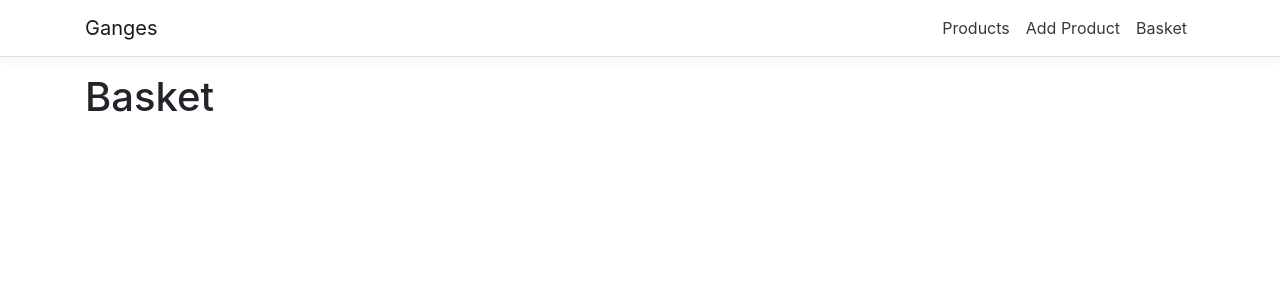
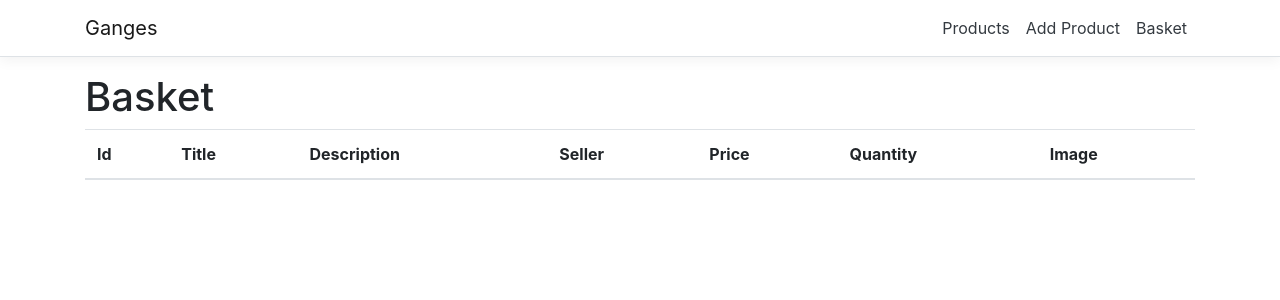
Before and after one commit to alexbobrob/ASP.NET-eShop-webapp, an Angular app in the folder Ganges/ClientApp/: page /basket in a window 1280 px wide. Shown: the top 300 px of the page. Built offline with nearby package versions, Linux system fonts and the light colour scheme.

Commit message:
Created a basket service to hold items that have been added to the basket. Added a button to the product component to add the basket. Updated basket component to display products in basket.

```diff
--- /dev/null
+++ b/Ganges/ClientApp/src/app/basket.service.ts
@@ -0,0 +1,20 @@
+import { Injectable } from '@angular/core';
+import { Product } from './product';
+
+@Injectable({
+  providedIn: 'root'
+})
+export class BasketService {
+
+  private products: Product[] = [];
+
+  constructor() { }
+
+  addProduct(product: Product) {
+    this.products.push(product);
+  }
+
+  getProducts() : Product[] {
+    return this.products;
+  }
+}
--- a/Ganges/ClientApp/src/app/basket/basket.component.css
+++ b/Ganges/ClientApp/src/app/basket/basket.component.css
@@ -0,0 +1,4 @@
+img {
+    height: auto;
+    max-width: 20%;
+}
--- a/Ganges/ClientApp/src/app/basket/basket.component.html
+++ b/Ganges/ClientApp/src/app/basket/basket.component.html
@@ -1 +1,26 @@
 <h1>Basket</h1>
+
+<table class="table table-striped" aria-labelledby="tableLabel" *ngIf="products;">
+    <thead>
+        <tr>
+            <th>Id</th>
+            <th>Title</th>
+            <th>Description</th>
+            <th>Seller</th>
+            <th>Price</th>
+            <th>Quantity</th>
+            <th>Image</th>
+        </tr>
+    </thead>
+    <tbody>
+        <tr *ngFor="let product of products">
+            <td>{{ product.id }}</td>
+            <td><a routerLink="/products/{{product.id}}">{{ product.title }}</a></td>
+            <td>{{ product.description }}</td>
+            <td>{{ product.seller }}</td>
+            <td>{{ product.price | currency }}</td>
+            <td>{{ product.quantity }}</td>
+            <td><img src="assets/{{product.imageUrl}}"/></td>
+        </tr>
+    </tbody>
+</table>
--- a/Ganges/ClientApp/src/app/basket/basket.component.ts
+++ b/Ganges/ClientApp/src/app/basket/basket.component.ts
@@ -1,4 +1,6 @@
 import { Component, OnInit } from '@angular/core';
+import { BasketService } from '../basket.service';
+import { Product } from '../product';
 
 @Component({
   selector: 'app-basket',
@@ -7,9 +9,12 @@ import { Component, OnInit } from '@angular/core';
 })
 export class BasketComponent implements OnInit {
 
-  constructor() { }
+  products: Product[]
+
+  constructor(private basketService: BasketService) { }
 
   ngOnInit() {
+    this.products = this.basketService.getProducts();
   }
 
 }
--- a/Ganges/ClientApp/src/app/product/product.component.html
+++ b/Ganges/ClientApp/src/app/product/product.component.html
@@ -10,7 +10,8 @@
         <p>Quantity: <input type="number" formControlName="quantity"/></p>
         <p>ImageUrl: <input type="text" formControlName="imageUrl"/></p>
         <button type="submit" [disabled]="!productForm.valid">Update</button>
-        <button (click)="onDelete(product.id)">Delete</button>
-        <img src="assets/{{product.imageUrl}}"/>
     </form>
+    <button (click)="addToBasket(product)">Add to Basket</button>
+    <button (click)="onDelete(product.id)">Delete</button>
+    <img src="assets/{{product.imageUrl}}"/>
 </div>
--- a/Ganges/ClientApp/src/app/product/product.component.ts
+++ b/Ganges/ClientApp/src/app/product/product.component.ts
@@ -5,6 +5,7 @@ import { Observable, of } from 'rxjs';
 import { Product } from '../product';
 import { catchError, tap } from 'rxjs/operators';
 import { FormGroup, FormControl, Validators } from '@angular/forms';
+import { BasketService } from '../basket.service';
 
 @Component({
   selector: 'app-product',
@@ -20,7 +21,7 @@ export class ProductComponent implements OnInit {
 
   productForm: FormGroup;
 
-  constructor(private route: ActivatedRoute, private productService: ProductService) {}
+  constructor(private route: ActivatedRoute, private productService: ProductService, private basketService: BasketService) {}
 
   ngOnInit() {
     // This product is used is the requested product does not exist.
@@ -91,4 +92,9 @@ export class ProductComponent implements OnInit {
     );
   }
 
+  addToBasket(product: Product) {
+    this.basketService.addProduct(product);
+    console.log("Product added to basket.");
+  }
+
 }
```
Also changed, not shown: 1 other file (tests, documents, lock files or other folders).
